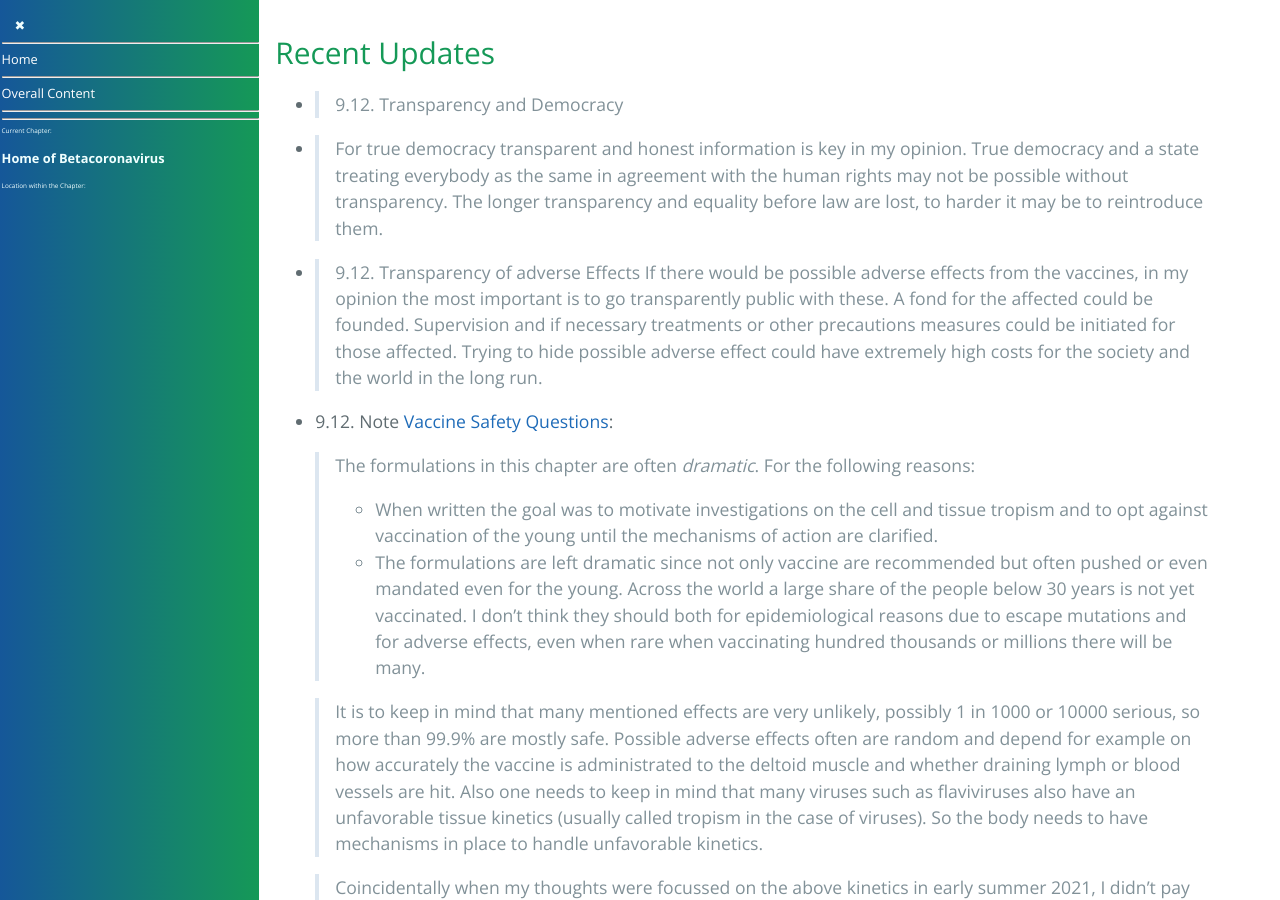
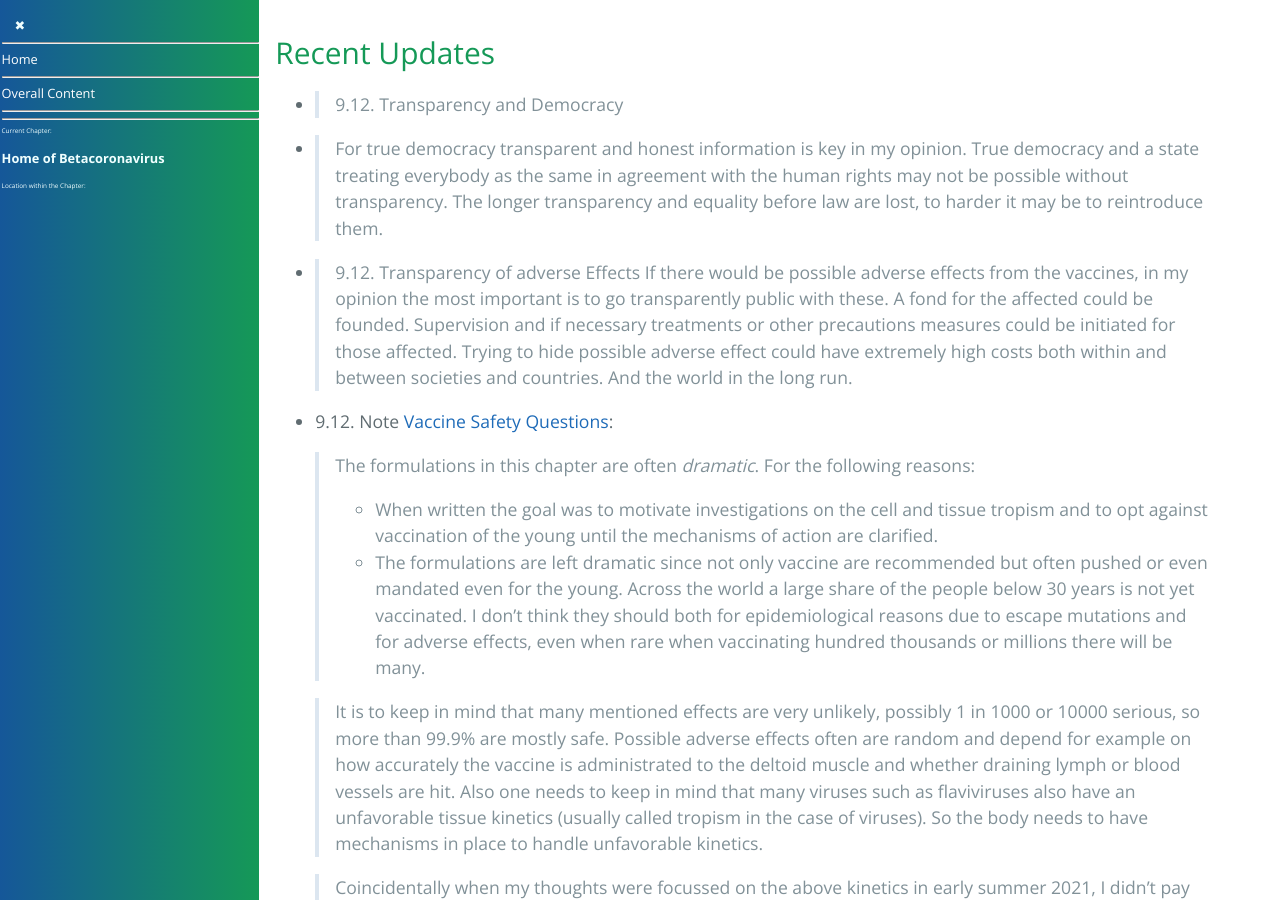
Before and after one commit to forestgrape/coronavirus, a Jekyll site: the page built from index.md, in a window 1280 px wide and 900 px high, scrolled down 2661 px. Built offline with Jekyll 4.4.1, drawn with Linux system fonts in a browser that asks for light colours; our own code applies the rules of GitHub Pages for plain Markdown files.

Commit message:
costs of hiding

```diff
--- a/index.md
+++ b/index.md
@@ -80,7 +80,7 @@
 
 
 - > 9.12. Transparency of adverse Effects
-  > If there would be possible adverse effects from the vaccines, in my opinion the most important is to go transparently public with these. A fond for the affected could be founded. Supervision and if necessary treatments or other precautions measures could be initiated for those affected. Trying to hide possible adverse effect could have extremely high costs for the society and the world in the long run.
+  > If there would be possible adverse effects from the vaccines, in my opinion the most important is to go transparently public with these. A fond for the affected could be founded. Supervision and if necessary treatments or other precautions measures could be initiated for those affected. Trying to hide possible adverse effect could have extremely high costs both within and between societies and countries. And the world in the long run.
 
 
 - 9.12. Note [Vaccine Safety Questions](10_vaccines/vaccine_safety.md):
```
